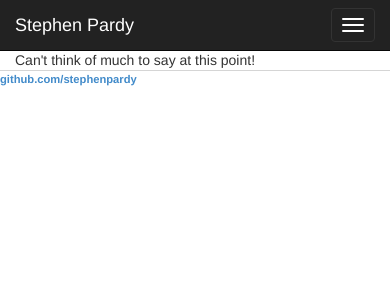
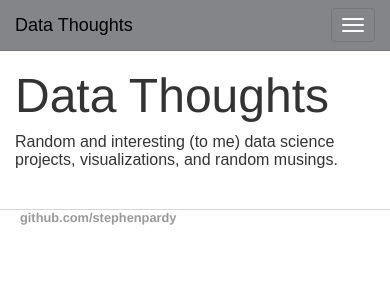
Before and after one commit to stephenpardy/stephenpardy.github.io, a Jekyll site: the page built from index.html, in a window 390 px wide. Shown: the top 300 px of the page. Built offline with Jekyll 4.4.1, drawn with Linux system fonts in a browser that asks for light colours; nearby versions of some CDN libraries.

Commit message:
first post

```diff
--- a/_layouts/default.html
+++ b/_layouts/default.html
@@ -2,11 +2,11 @@
 <html>
 <head>
     <title>{{ page.title }}</title>
+    <link href="/bootstrap-3.2.0-dist/css/bootstrap.min.css" rel="stylesheet">
     <link rel="stylesheet" type="text/css" href="/css/main.css">
-    <link href="/bootstrap-3.2.0-dist/css/bootstrap.min.css" rel="stylesheet">
 </head>
 <body>
-    <div class="navbar navbar-inverse navbar-fixed-top" role="navigation">
+    <div class="navbar navbar-default navbar-fixed-top" role="navigation">
       <div class="container">
         <div class="navbar-header">
           <button type="button" class="navbar-toggle collapsed" data-toggle="collapse" data-target=".navbar-collapse">
@@ -15,13 +15,11 @@
             <span class="icon-bar"></span>
             <span class="icon-bar"></span>
           </button>
-          <a class="navbar-brand" href="#">Stephen Pardy</a>
+          <a class="navbar-brand" href="/">Data Thoughts</a>
         </div>
         <div class="collapse navbar-collapse">
           <ul class="nav navbar-nav">
-            <li><a href="/">Home</a></li>
             <li><a href="/about">About</a></li>
-            <li><a href="/blog">Blog</a></li>
           </ul>
         </div><!--/.nav-collapse -->
       </div>
--- a/about/index.html
+++ b/about/index.html
@@ -5,5 +5,5 @@
     <h1>{{ page.title }}</h1>
     <ul class="posts">
 
-        To learn more check out <a href="www.astro.wisc.edu/~spardy">astro.wisc.edu/~spardy</a>
+        To learn more check out <a href="http://www.astro.wisc.edu/~spardy">astro.wisc.edu/~spardy</a>
     </ul>
--- a/css/main.css
+++ b/css/main.css
@@ -1,3 +1,73 @@
+.navbar-default {
+  background-color: #848589;
+  border-color: #767676;
+}
+.navbar-default .navbar-brand {
+  color: #fbfbfb;
+}
+.navbar-default .navbar-brand:hover,
+.navbar-default .navbar-brand:focus {
+  color: #000000;
+}
+.navbar-default .navbar-text {
+  color: #fbfbfb;
+}
+.navbar-default .navbar-nav > li > a {
+  color: #fbfbfb;
+}
+.navbar-default .navbar-nav > li > a:hover,
+.navbar-default .navbar-nav > li > a:focus {
+  color: #000000;
+}
+.navbar-default .navbar-nav > .active > a,
+.navbar-default .navbar-nav > .active > a:hover,
+.navbar-default .navbar-nav > .active > a:focus {
+  color: #000000;
+  background-color: #767676;
+}
+.navbar-default .navbar-nav > .open > a,
+.navbar-default .navbar-nav > .open > a:hover,
+.navbar-default .navbar-nav > .open > a:focus {
+  color: #000000;
+  background-color: #767676;
+}
+.navbar-default .navbar-toggle {
+  border-color: #767676;
+}
+.navbar-default .navbar-toggle:hover,
+.navbar-default .navbar-toggle:focus {
+  background-color: #767676;
+}
+.navbar-default .navbar-toggle .icon-bar {
+  background-color: #fbfbfb;
+}
+.navbar-default .navbar-collapse,
+.navbar-default .navbar-form {
+  border-color: #fbfbfb;
+}
+.navbar-default .navbar-link {
+  color: #fbfbfb;
+}
+.navbar-default .navbar-link:hover {
+  color: #000000;
+}
+
+@media (max-width: 767px) {
+  .navbar-default .navbar-nav .open .dropdown-menu > li > a {
+    color: #fbfbfb;
+  }
+  .navbar-default .navbar-nav .open .dropdown-menu > li > a:hover,
+  .navbar-default .navbar-nav .open .dropdown-menu > li > a:focus {
+    color: #000000;
+  }
+  .navbar-default .navbar-nav .open .dropdown-menu > .active > a,
+  .navbar-default .navbar-nav .open .dropdown-menu > .active > a:hover,
+  .navbar-default .navbar-nav .open .dropdown-menu > .active > a:focus {
+    color: #000000;
+    background-color: #767676;
+  }
+}
+
 body {
   padding-top: 50px;
   font: 16px sans-serif;
@@ -22,6 +92,7 @@
 nav ul li, footer ul li {
     display: inline;
     margin-right: 20px;
+    margin-left: 20px;
 }
 a {
     text-decoration: none;
--- a/index.html
+++ b/index.html
@@ -1,7 +1,25 @@
 ---
 layout: default
-title: Stephen Pardy
+title: Data Thoughts
 ---
-<div class="blurb">
-    Can't think of much to say at this point!
-</div><!-- /.blurb -->
+
+<h1>{{ page.title }}</h1>
+
+Random and interesting (to me) data science projects, visualizations, and random musings.
+
+<ul class="posts">
+
+  {% for post in site.posts %}
+    <li>
+        <div class="row">
+            <div class="col-md-1"></div>
+            <div class="col-md-4">
+                <img src="{{ post.thumbnail }}" alt="{{ post.title }}"/>
+            </div>
+            <div class="col-md-4">
+                <a href="{{ post.url }}" title="{{ post.title }}">{{ post.title }}</a><br>{{ post.date | date_to_string }}
+            </div>
+        </div>
+    </li>
+  {% endfor %}
+</ul>
```
Also changed, not shown: _posts/2016-04-12-multifamilyVacancy.md (deleted, +0 -7 lines), blog/index.html (deleted, +0 -11 lines).
